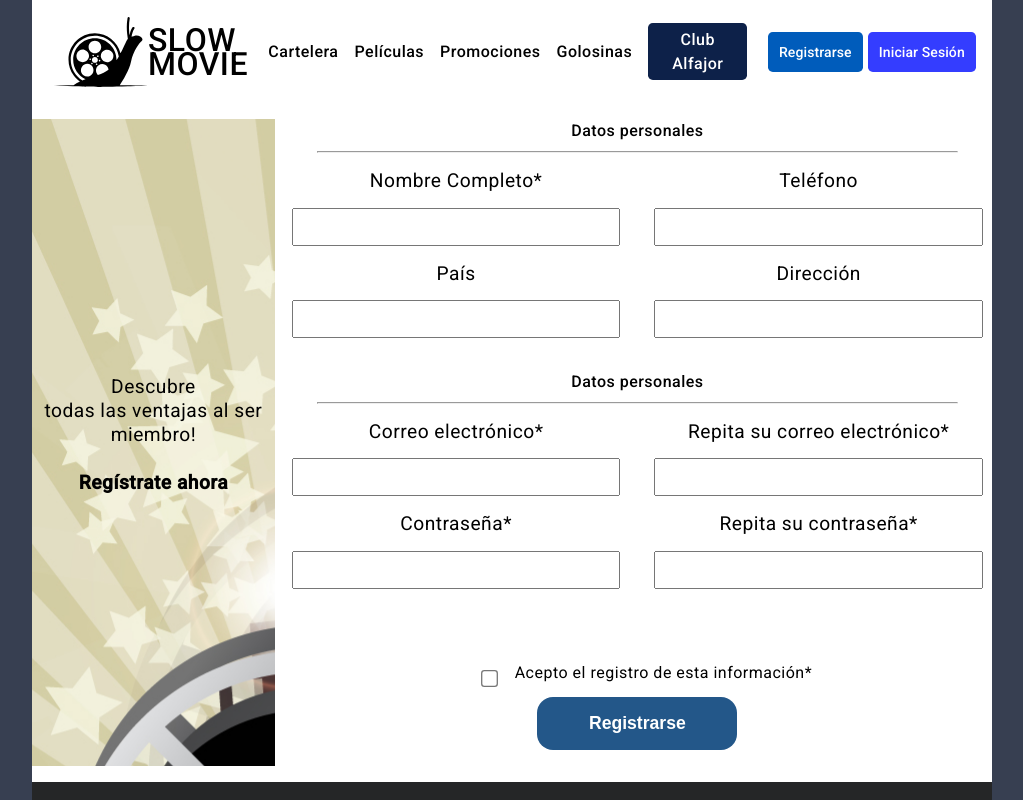
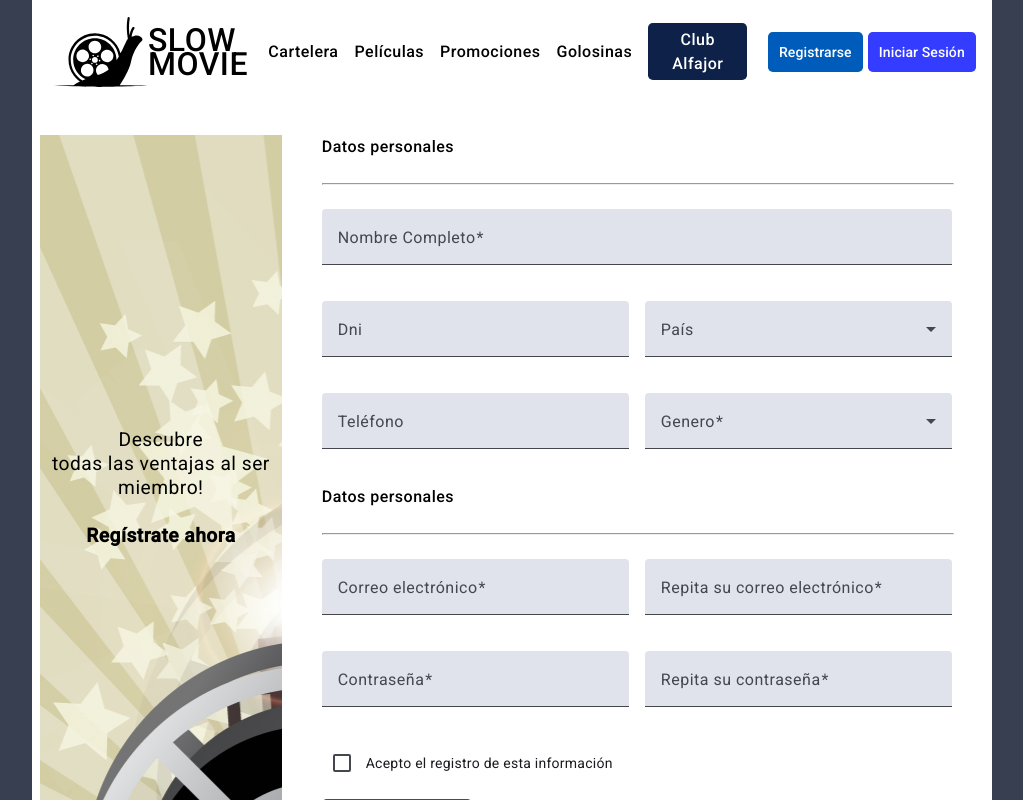
Before and after one commit to jom3/front-end-devathon, an Angular app: page /auth in a window 1280 px wide. Both pictures are taken after a click on the button "Registrarse". Shown: the top 800 px of the page, without its empty margins (128-1151 px from the left). Built offline with nearby package versions, Linux system fonts and the light colour scheme.

Commit message:
fix: register page updated

```diff
--- a/src/app/auth/pages/register-page/register-page.component.css
+++ b/src/app/auth/pages/register-page/register-page.component.css
@@ -1,4 +1,5 @@
 .register-page__container {
+  padding: 1rem .5rem;
   display: flex;
   flex-direction: column;
   gap: 3rem;
@@ -32,65 +33,53 @@
   align-items: center;
 }
 .register__form {
+  padding: 0 2rem;
   width: 100%;
   display: flex;
   flex-direction: column;
   justify-content: center;
-  align-items: center;
+  gap: 1rem;
 }
 .register__title {
   font-size: 1rem;
   font-weight: 500;
 }
-.register__title-down {
-  margin-top: 1rem;
+.divider {
+  width: 100%;
 }
-.divider {
-  width: 90%;
-  margin-bottom: 1rem;
+mat-form-field{
+  width: 100%;
 }
 .form-input__container {
   width: 100%;
   display: flex;
   flex-direction: column;
-  align-items: center;
-  justify-content: center;
   gap: 1rem;
-  margin-bottom: 1rem;
 }
 .form-input__container > div {
   display: flex;
   flex-direction: column;
-  justify-content: center;
-  align-items: center;
   width: 100%;
 }
 .form-input__container > div > p {
-  font-size: 1.2rem;
+  font-size: 1rem;
 }
 .input-form {
-  width: 90%;
-  padding: 0.5rem 0.4rem;
+  width: 100%;
+  border-radius: .3rem;
+  border: 1px solid black;
   font-size: 1rem;
   outline: none;
 }
-.input-form:focus {
-  border: 2px solid rgb(133, 133, 133);
-}
-
 .form-input__error {
-  color: rgb(255, 41, 41);
+  font-size: .8rem;
+  color: rgb(190, 32, 32);
 }
 .checkbox__container {
-  margin-top: 3.5rem;
-  margin-left: 1rem;
-  display: flex;
-  flex-direction: column;
-  justify-content: center;
-  align-items: center;
+  background-color: red;
+  width: 100%;
 }
 .checkbox__agree {
-  width: 100%;
   gap: 1rem;
   display: flex;
   flex-direction: row-reverse;
@@ -101,12 +90,9 @@
   transform: scale(1.3);
 }
 button {
-  width: 200px;
+  width: 150px;
   color: white;
-  padding: 1rem 2rem;
-  font-size: 1.1rem;
-  border-radius: 1rem;
-  font-weight: 600;
+  border-radius: .3rem;
   border: none;
   background-color: #235789;
 }
--- a/src/app/auth/pages/register-page/register-page.component.html
+++ b/src/app/auth/pages/register-page/register-page.component.html
@@ -16,113 +16,137 @@
     >
       <span class="register__title">Datos personales</span>
       <hr class="divider" />
+      <mat-form-field>
+        <mat-label>Nombre Completo</mat-label>
+        <input
+          matInput
+          class="input-form"
+          formControlName="fullName"
+          required
+        />
+        @if (this.registerForm.controls.fullName.getError('required') && this.registerForm.get('fullName')?.touched) {
+          <mat-error>El campo es requerido</mat-error>
+        }
+      </mat-form-field>
       <div class="form-input__container">
-        <div>
-          <p>Nombre Completo<span>*</span></p>
+        <mat-form-field>
+          <mat-label>Dni</mat-label>
           <input
-            type="text"
+            matInput
             class="input-form"
-            formControlName="fullName"
-            required
+            formControlName="dni"
           />
-          @if (this.registerForm.controls.fullName.getError('required') && this.registerForm.get('fullName')?.touched) {
-          <p class="form-input__error">El campo es requerido</p>
-          }
-        </div>
-        <div>
-          <p>Teléfono</p>
-          <input type="text" class="input-form" formControlName="phone" />
-        </div>
+        </mat-form-field>
+        <mat-form-field>
+          <mat-label>País</mat-label>
+          <mat-select formControlName="country">
+            <mat-option value="Argentina">Argentina</mat-option>
+            <mat-option value="Colombia">Colombia</mat-option>
+            <mat-option value="Bolivia">Bolivia</mat-option>
+            <mat-option value="Venezuela">Venezuela</mat-option>
+            <mat-option value="Chile">Chile</mat-option>
+            <mat-option value="No especificar">No especificar</mat-option>
+          </mat-select>
+        </mat-form-field>
       </div>
       <div class="form-input__container">
-        <div>
-          <p>País</p>
-          <input type="text" class="input-form" formControlName="country" />
-        </div>
-        <div>
-          <p>Dirección</p>
-          <input type="text" class="input-form" formControlName="address" />
-        </div>
+        <mat-form-field>
+          <mat-label>Teléfono</mat-label>
+          <input
+            matInput
+            formControlName="phone"
+          />
+        </mat-form-field>
+        <mat-form-field>
+          <mat-label>Genero</mat-label>
+          <mat-select formControlName="genre" required>
+            <mat-option value="Masculino">Masculino</mat-option>
+            <mat-option value="Femenino">Femenino</mat-option>
+            <mat-option value="No especificar">No especificar</mat-option>
+          </mat-select>
+          @if (this.registerForm.controls.genre.getError('required') && this.registerForm.get('genre')?.touched) {
+            <mat-error>El campo es requerido</mat-error>
+          }
+        </mat-form-field>
       </div>
-      <span class="register__title register__title-down">Datos personales</span>
+      <span class="register__title">Datos personales</span>
       <hr class="divider" />
       <div class="form-input__container">
-        <div>
-          <p>Correo electrónico<span>*</span></p>
+        <mat-form-field>
+          <mat-label>Correo electrónico</mat-label>
           <input
-            type="email"
+            matInput
             class="input-form"
             formControlName="email"
             required
           />
           @if (this.registerForm.controls.email.getError('required') && this.registerForm.controls.email.touched) {
-            <p class="form-input__error">El campo es requerido</p>
+            <mat-error>El campo es requerido</mat-error>
           }
-        </div>
-        <div>
-          <p>Repita su correo electrónico<span>*</span></p>
+        </mat-form-field>
+        <mat-form-field>
+          <mat-label>Repita su correo electrónico</mat-label>
           <input
-            type="email"
+            matInput
             class="input-form"
             formControlName="confirmEmail"
             required
           />
-          @if (this.registerForm.controls.confirmEmail.getError('required') && this.registerForm.controls.confirmEmail.touched) {
-            <p class="form-input__error">El campo es requerido</p>
+         @if (this.registerForm.controls.confirmEmail.getError('required') && this.registerForm.controls.confirmEmail.touched) {
+            <mat-error>El campo es requerido</mat-error>
           }
           @if (this.registerForm.controls.confirmEmail.getError('emailMismatch') && registerForm.get('confirmEmail')?.touched) {
-            <p class="form-input__error">Los correos no son similares</p>
+            <mat-error>Los correos no son similares</mat-error>
           }
-        </div>
+        </mat-form-field>
       </div>
       <div class="form-input__container form-input__password">
-        <div>
-          <p>Contraseña<span>*</span></p>
+        <mat-form-field>
+          <mat-label>Contraseña</mat-label>
           <input
+            matInput
             type="password"
             class="input-form"
             formControlName="password"
             required
           />
           @if (this.registerForm.controls.password.getError('required') && this.registerForm.controls.password.touched && !this.registerForm.controls.password.dirty) {
-            <p class="form-input__error">El campo es requerido</p>
+            <mat-error >El campo es requerido</mat-error>
           }
           @if (this.registerForm.controls.password.errors?.['minlength'] && this.registerForm.controls.password.dirty) {
-            <p class="form-input__error">El campo require 8 caracteres como mínimo</p>
+            <mat-error >El campo require 8 caracteres como mínimo</mat-error>
           }
           @if (this.registerForm.controls.password.errors?.['maxlength'] && this.registerForm.controls.password.dirty) {
-            <p class="form-input__error">El campo require 20 caracteres como máximo</p>
+            <mat-error >El campo require 20 caracteres como máximo</mat-error>
           }
           @if (this.registerForm.controls.password.getError('passwordStrength') && this.registerForm.controls.password.dirty) {
-            <p class="form-input__error">La contraseña debe tener al menos: una mayúscula, una minúscula, un carácter especial</p>
+            <mat-error >La contraseña debe tener al menos: una mayúscula, una minúscula, un carácter especial</mat-error>
           }
-        </div>
-        <div>
-          <p>Repita su contraseña<span>*</span></p>
+        </mat-form-field>
+        <mat-form-field>
+          <mat-label>Repita su contraseña</mat-label>
           <input
+            matInput
             type="password"
             class="input-form"
             formControlName="confirmPassword"
             required
           />
           @if (this.registerForm.controls.confirmPassword.getError('required') && this.registerForm.controls.confirmPassword.touched) {
-            <p class="form-input__error">El campo es requerido</p>
+            <mat-error>El campo es requerido</mat-error>
           }
           @if (this.registerForm.controls.confirmPassword.getError('passwordMismatch') && registerForm.get('confirmPassword')?.touched) {
-            <p class="form-input__error">Las contraseñas no son similares</p>
+            <mat-error>Las contraseñas no son similares</mat-error>
           }
-        </div>
+        </mat-form-field>
       </div>
-      <div class="checkbox__container">
-        <div class="checkbox__agree">
-          <p>Acepto el registro de esta información<span>*</span></p>
-          <input type="checkbox" formControlName="IsChecked" required />
-        </div>
+      <div>
+        <mat-checkbox formControlName="IsChecked" required>Acepto el registro de esta información</mat-checkbox>
         @if (this.registerForm.controls.IsChecked.getError('required') && this.registerForm.controls.IsChecked.touched ) {
           <p class="form-input__error">El campo es requerido</p>
         }
       </div>
-      <button type="submit">Registrarse</button>
+      <button mat-flat-button type="submit" color="primary">Registrarse</button>
     </form>
   </section>
 </div>
--- a/src/app/auth/pages/register-page/register-page.component.ts
+++ b/src/app/auth/pages/register-page/register-page.component.ts
@@ -1,17 +1,21 @@
 import { Component, inject } from '@angular/core';
 import { FormBuilder, FormsModule, ReactiveFormsModule, Validators } from '@angular/forms';
 import { emailMatchValidator, passwordMatchValidator, passwordStrengthValidator } from '../../validators/custom-match.validator';
-import { NgIf } from '@angular/common';
 import { AuthService } from '../../services';
 import { User } from '../../models/user.interface';
 import { Router } from '@angular/router';
 import { CustomMessageService, JwtService } from '../../../shared/services';
 import { MessageType } from '../../../shared/services/custom-message.service';
+import {MatFormFieldModule} from '@angular/material/form-field';
+import {MatInputModule} from '@angular/material/input';
+import {MatSelectModule} from '@angular/material/select';
+import {MatCheckboxModule} from '@angular/material/checkbox';
+import {MatButtonModule} from '@angular/material/button';
 
 @Component({
   selector: 'app-register-page',
   standalone: true,
-  imports: [ReactiveFormsModule,FormsModule,NgIf],
+  imports: [ReactiveFormsModule,FormsModule, MatFormFieldModule, MatInputModule, MatSelectModule,MatCheckboxModule,MatButtonModule],
   templateUrl: './register-page.component.html',
   styleUrl: './register-page.component.css'
 })
@@ -26,7 +30,8 @@ export class RegisterPageComponent {
     fullName: ['',[Validators.required]],
     phone:[''],
     country:[''],
-    address:[''],
+    dni:[''],
+    genre:['',[Validators.required]],
     email:['', [Validators.required, Validators.email]],
     confirmEmail:['',[Validators.required]],
     password:['',[Validators.required, Validators.minLength(8), Validators.maxLength(20), passwordStrengthValidator()]],
@@ -45,7 +50,8 @@ export class RegisterPageComponent {
       fullName:this.registerForm.controls.fullName.value!,
       email: this.registerForm.controls.email.value!,
       password:this.registerForm.controls.password.value!,
-      address:this.registerForm.controls.address.value!,
+      dni:this.registerForm.controls.dni.value!,
+      genre:this.registerForm.controls.genre.value!,
       phone:this.registerForm.controls.phone.value!,
       country:this.registerForm.controls.fullName.value!
     }
```
